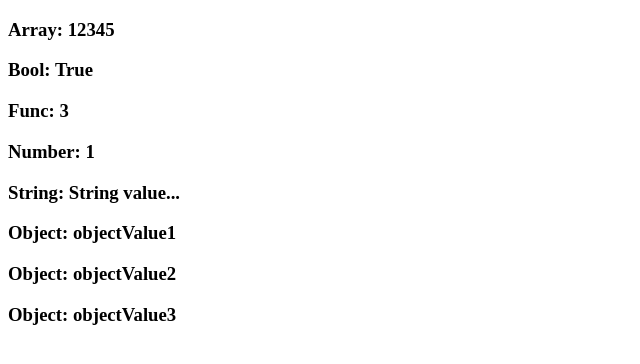
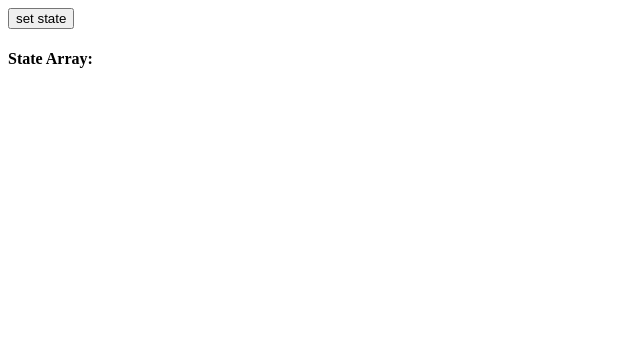
Before and after one commit to toanlehcm/demo_reactjs, a React (Create React App) app: page / in a window 1280 px wide. Shown: the top 364 px of the page, without its empty margins (0-640 px from the left). Built offline with nearby package versions, Linux system fonts and the light colour scheme.

Commit message:
set state

```diff
--- a/src/App.js
+++ b/src/App.js
@@ -1,54 +1,31 @@
 import React from "react";
-import PropTypes from 'prop-types'; //https://stackoverflow.com/questions/46722788/reactjs-typeerror-cannot-read-property-array-of-undefined
 
 class App extends React.Component {
-   render() {
+   constructor() {
+      super();
+
+      this.state = {
+         data: []
+      }
+
+      this.setStateHandler = this.setStateHandler.bind(this);
+   };
+
+   setStateHandler() {
+      var item = 'setState..';
+      var myArray = this.state.data.slice();
+      myArray.push(item);
+      this.setState({data: myArray})
+   };
+
+   render () {
       return (
          <div>
-            <h3>Array: {this.props.propArray}</h3>
-            <h3>Bool: {this.props.propBool ? "True" : "False"}</h3>
-            <h3>Func: {this.props.propFunc(3)}</h3>
-            {/* <h3>Func: {this.props.propFunc()}</h3> */}
-            <h3>Number: {this.props.propNumber}</h3>
-            <h3>String: {this.props.propString}</h3>
-            <h3>Object: {this.props.propObject.objectName1}</h3>
-            <h3>Object: {this.props.propObject.objectName2}</h3>
-            <h3>Object: {this.props.propObject.objectName3}</h3>
+            <button onClick = {this.setStateHandler}>set state</button>
+            <h4>State Array: {this.state.data}</h4>
          </div>
       );
    }
 }
 
-App.propTypes = {
-   propArray: PropTypes.array.isRequired,
-   propBool: PropTypes.bool.isRequired,
-   propFunc: PropTypes.func,
-   propNumber: PropTypes.number,
-   propString: PropTypes.string,
-   propObject: PropTypes.object
-}
-
-App.defaultProps = {
-   // propArray: [],
-   // propBool: false,
-   // propFunc: function(e) {return e},
-   // propNumber: "1",
-   // propString: 1,
-   // propObject: {
-   //    objectName1: "obj_1",
-   //    objectName2: "",
-   // }
-   propArray: [1,2,3,4,5],
-   propBool: true,
-   propFunc: function(e){return e},
-   propNumber: 1,
-   propString: "String value...",
-
-   propObject: {
-      objectName1:"objectValue1",
-      objectName2: "objectValue2",
-      objectName3: "objectValue3"
-   }
-}
-
 export default App;
```
Also changed, not shown: 1 other file (tests, documents, lock files or other folders).
